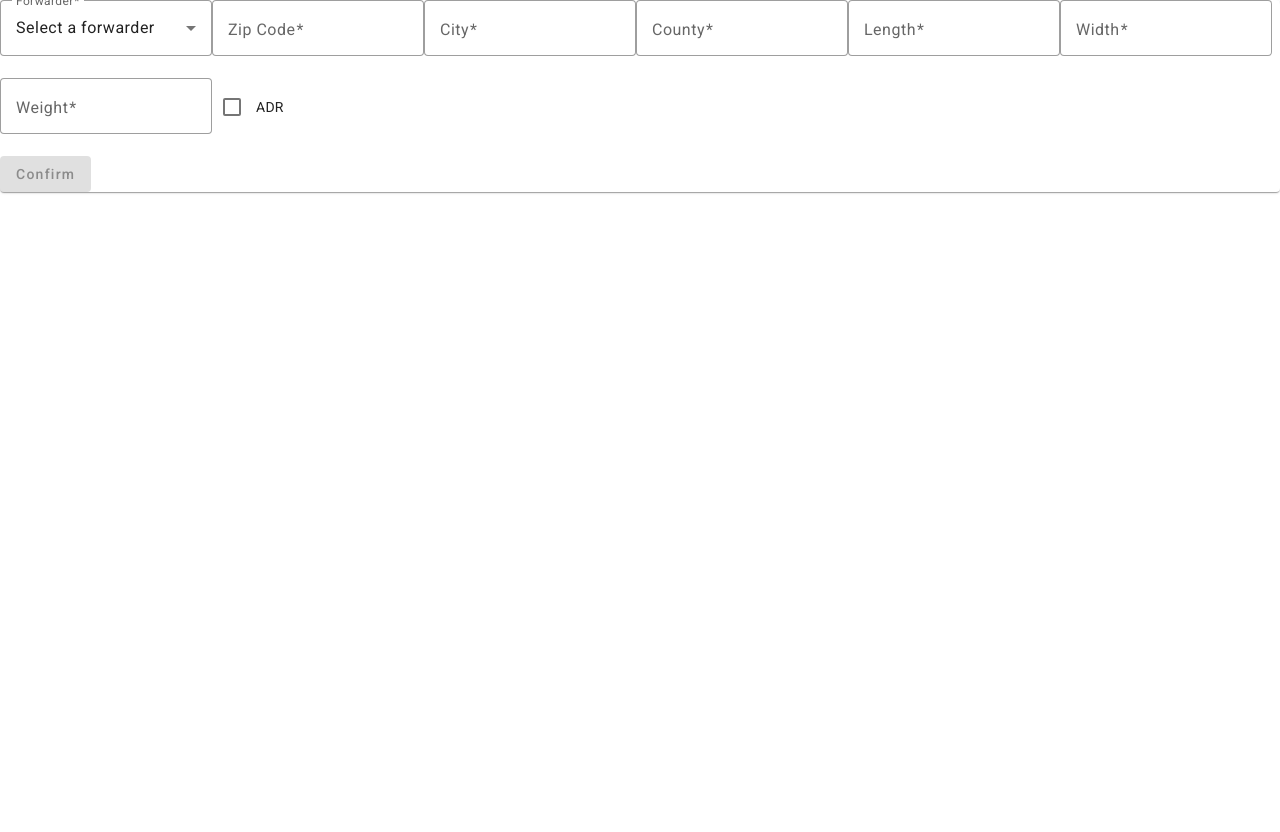
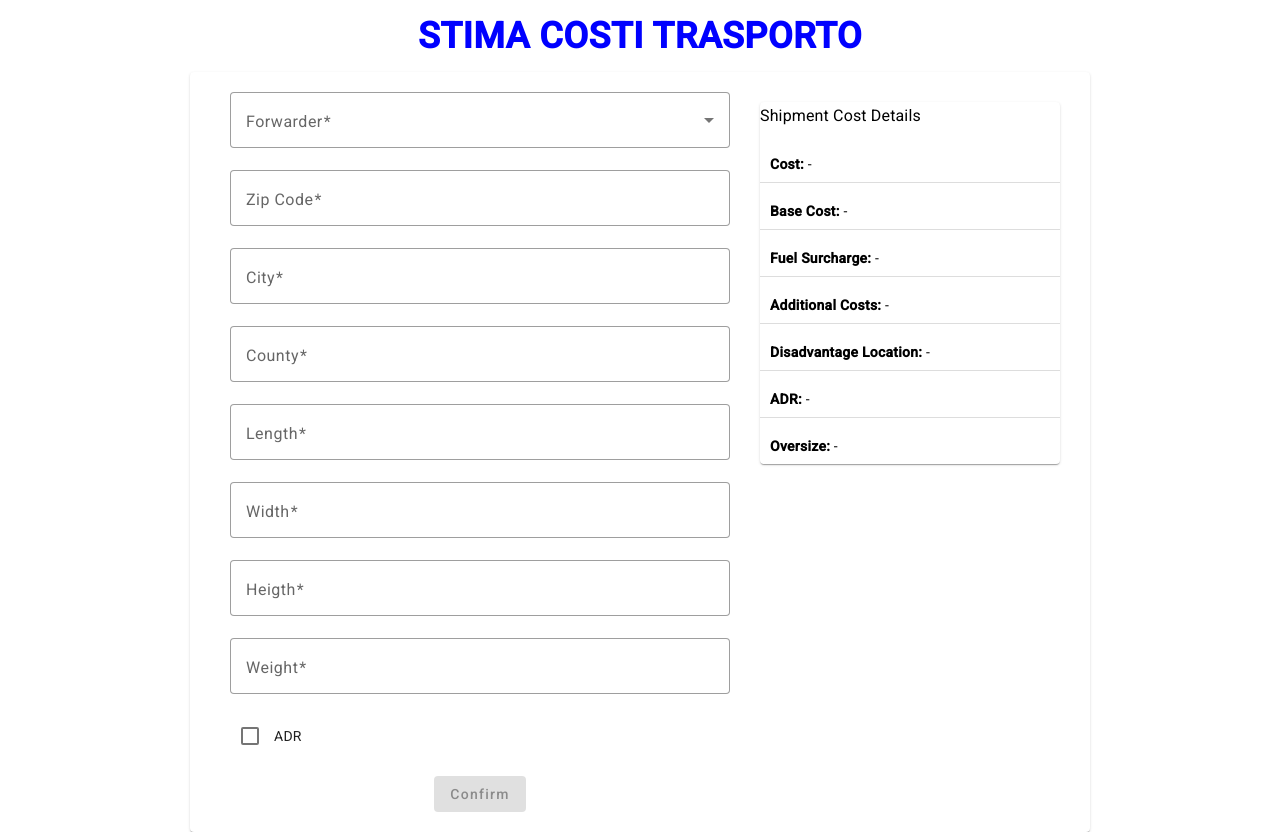
Before and after one commit to oslucchi/shipment-costs, an Angular app: page / in a window 1280 px wide. Before the commit the page ends 800 px from the top, so only its background shows below. Built offline with nearby package versions, Linux system fonts and the light colour scheme.

Commit message:
added height, reviewed and improved layout

```diff
--- a/src/app/components/query-form/query-form.component.html
+++ b/src/app/components/query-form/query-form.component.html
@@ -1,13 +1,21 @@
-<mat-card class="form-container">
+<h2 style="text-align: center;
+           color: blue;
+           font-weight: bold;
+           font-size: 36px;
+           margin-top: 20px;">
+    STIMA COSTI TRASPORTO
+</h2>
+<mat-card class="container">
+    <div class="grid-container">
+      <!-- Left Column: Form -->
+      <div class="form-container">
         <form [formGroup]="queryForm" (ngSubmit)="onSubmit()">
 
           <mat-form-field appearance="outline" class="full-width">
             <mat-label>Forwarder</mat-label>
             <mat-select formControlName="forwarder">
-          <mat-option value="" disabled>Select a forwarder</mat-option>
-          <mat-option value="DHL">DHL</mat-option>
-          <mat-option value="FedEx">FedEx</mat-option>
-          <mat-option value="UPS">UPS</mat-option>
+              <mat-option value="CES">CES</mat-option>
+              <mat-option value="GLS">GLS</mat-option>
             </mat-select>
             <mat-error *ngIf="queryForm.get('forwarder')?.invalid && queryForm.get('forwarder')?.touched">
               Forwarder is required.
@@ -55,6 +63,14 @@
           </mat-form-field>
 
           <mat-form-field appearance="outline" class="full-width">
+            <mat-label>Heigth</mat-label>
+            <input matInput type="number" formControlName="height" />
+            <mat-error *ngIf="queryForm.get('height')?.invalid && queryForm.get('height')?.touched">
+              Enter a valid height (min 1).
+            </mat-error>
+          </mat-form-field>
+
+          <mat-form-field appearance="outline" class="full-width">
             <mat-label>Weight</mat-label>
             <input matInput type="number" formControlName="weight" />
             <mat-error *ngIf="queryForm.get('weight')?.invalid && queryForm.get('weight')?.touched">
@@ -65,51 +81,27 @@
           <mat-checkbox formControlName="adr">ADR</mat-checkbox>
 
           <div class="button-container">
-        <button mat-raised-button color="primary" type="submit" [disabled]="queryForm.invalid">Confirm</button>
+            <button mat-raised-button color="primary" type="submit" [disabled]="queryForm.invalid">
+              Confirm
+            </button>
           </div>
         </form>
+      </div>
+
+      <!-- Right Column: Always Visible Shipment Cost Details -->
+        <div class="details-container">
+            <mat-card>
+            <h3>Shipment Cost Details</h3>
+            <div class="details">
+                <div class="details-row"><strong>Cost:</strong> {{ shipmentCostDetails?.cost || '-' }}</div>
+                <div class="details-row"><strong>Base Cost:</strong> {{ shipmentCostDetails?.baseCost || '-' }}</div>
+                <div class="details-row"><strong>Fuel Surcharge:</strong> {{ shipmentCostDetails?.fuelSurcharge || '-' }}</div>
+                <div class="details-row"><strong>Additional Costs:</strong> {{ shipmentCostDetails?.additionalCosts || '-' }}</div>
+                <div class="details-row"><strong>Disadvantage Location:</strong> {{ shipmentCostDetails?.disadvantageLocation || '-' }}</div>
+                <div class="details-row"><strong>ADR:</strong> {{ shipmentCostDetails?.adr || '-' }}</div>
+                <div class="details-row"><strong>Oversize:</strong> {{ shipmentCostDetails?.oversize || '-' }}</div>
+            </div>
             </mat-card>
-
-  <!-- Display shipment cost details -->
-  <mat-card *ngIf="shipmentCostDetails" class="details-container">
-    <h3>Shipment Cost Details</h3>
-    <table mat-table [dataSource]="[shipmentCostDetails]" class="mat-elevation-z8">
-      <ng-container matColumnDef="cost">
-        <th mat-header-cell *matHeaderCellDef> Cost </th>
-        <td mat-cell *matCellDef="let element"> {{ element.cost }} </td>
-      </ng-container>
-
-      <ng-container matColumnDef="baseCost">
-        <th mat-header-cell *matHeaderCellDef> Base Cost </th>
-        <td mat-cell *matCellDef="let element"> {{ element.baseCost }} </td>
-      </ng-container>
-
-      <ng-container matColumnDef="fuelSurcharge">
-        <th mat-header-cell *matHeaderCellDef> Fuel Surcharge </th>
-        <td mat-cell *matCellDef="let element"> {{ element.fuelSurcharge }} </td>
-      </ng-container>
-
-      <ng-container matColumnDef="additionalCosts">
-        <th mat-header-cell *matHeaderCellDef> Additional Costs </th>
-        <td mat-cell *matCellDef="let element"> {{ element.additionalCosts }} </td>
-      </ng-container>
-
-      <ng-container matColumnDef="disadvantageLocation">
-        <th mat-header-cell *matHeaderCellDef> Disadvantage Location </th>
-        <td mat-cell *matCellDef="let element"> {{ element.disadvantageLocation }} </td>
-      </ng-container>
-
-      <ng-container matColumnDef="adr">
-        <th mat-header-cell *matHeaderCellDef> ADR </th>
-        <td mat-cell *matCellDef="let element"> {{ element.adr }} </td>
-      </ng-container>
-
-      <ng-container matColumnDef="oversize">
-        <th mat-header-cell *matHeaderCellDef> Oversize </th>
-        <td mat-cell *matCellDef="let element"> {{ element.oversize }} </td>
-      </ng-container>
-
-      <tr mat-header-row *matHeaderRowDef="['cost', 'baseCost', 'fuelSurcharge', 'additionalCosts', 'disadvantageLocation', 'adr', 'oversize']"></tr>
-      <tr mat-row *matRowDef="let row; columns: ['cost', 'baseCost', 'fuelSurcharge', 'additionalCosts', 'disadvantageLocation', 'adr', 'oversize'];"></tr>
-    </table>
+        </div>
+      </div>
   </mat-card>
--- a/src/app/components/query-form/query-form.component.scss
+++ b/src/app/components/query-form/query-form.component.scss
@@ -0,0 +1,65 @@
+.container {
+    max-width: 900px;
+    margin: 20px auto;
+    padding: 20px;
+  }
+
+  .grid-container {
+    display: flex;
+    gap: 20px;
+  }
+
+  .form-container {
+    flex: 1;
+    display: flex;
+    flex-direction: column;
+    gap: 15px;
+    padding-left: 20px; /* Left padding */
+  }
+
+  .details-container {
+    width: 300px;
+    flex-shrink: 0;
+    padding: 10px;
+  }
+
+  .details {
+    display: flex;
+    flex-direction: column;
+    gap: 10px;
+  }
+
+  .details-row {
+    padding: 8px 10px;
+    border-bottom: 1px solid #ddd;
+  }
+
+  .details-row:last-child {
+    border-bottom: none;
+  }
+
+  .full-width {
+    width: 100%;
+  }
+
+  .button-container {
+    display: flex;
+    justify-content: center;
+    margin-top: 20px;
+  }
+
+  .mat-table {
+    background-color: white;
+    border-radius: 8px;
+    overflow: hidden;
+  }
+
+  th {
+    font-weight: bold;
+    background-color: #f5f5f5;
+  }
+
+  td, th {
+    padding: 10px;
+    text-align: left;
+  }
--- a/src/app/components/query-form/query-form.component.ts
+++ b/src/app/components/query-form/query-form.component.ts
@@ -26,6 +26,7 @@ export class QueryFormComponent {
       county: ['', [Validators.required, Validators.minLength(2), Validators.maxLength(2)]], // 2 chars only
       length: [null, [Validators.required, Validators.min(1)]], // Positive numbers
       width: [null, [Validators.required, Validators.min(1)]],
+      height: [null, [Validators.required, Validators.min(1)]],
       weight: [null, [Validators.required, Validators.min(1)]],
       adr: [false] // Boolean checkbox
     });
```
Lines whose indentation alone changed are shown as unchanged.
